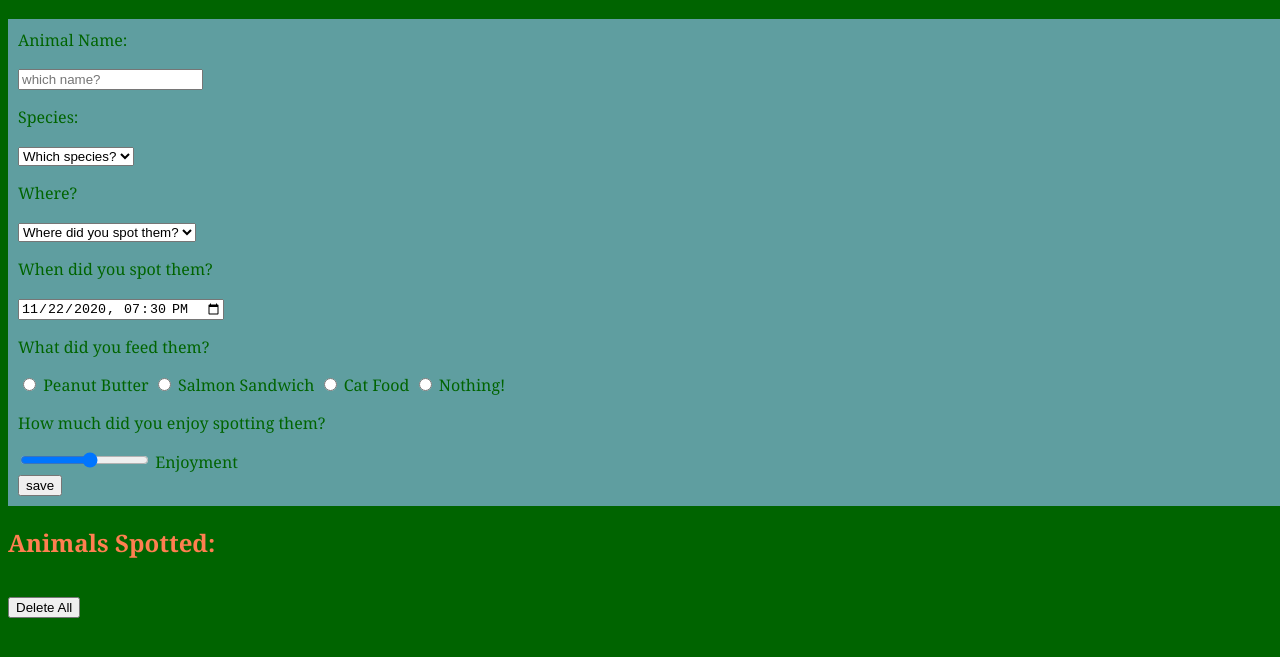
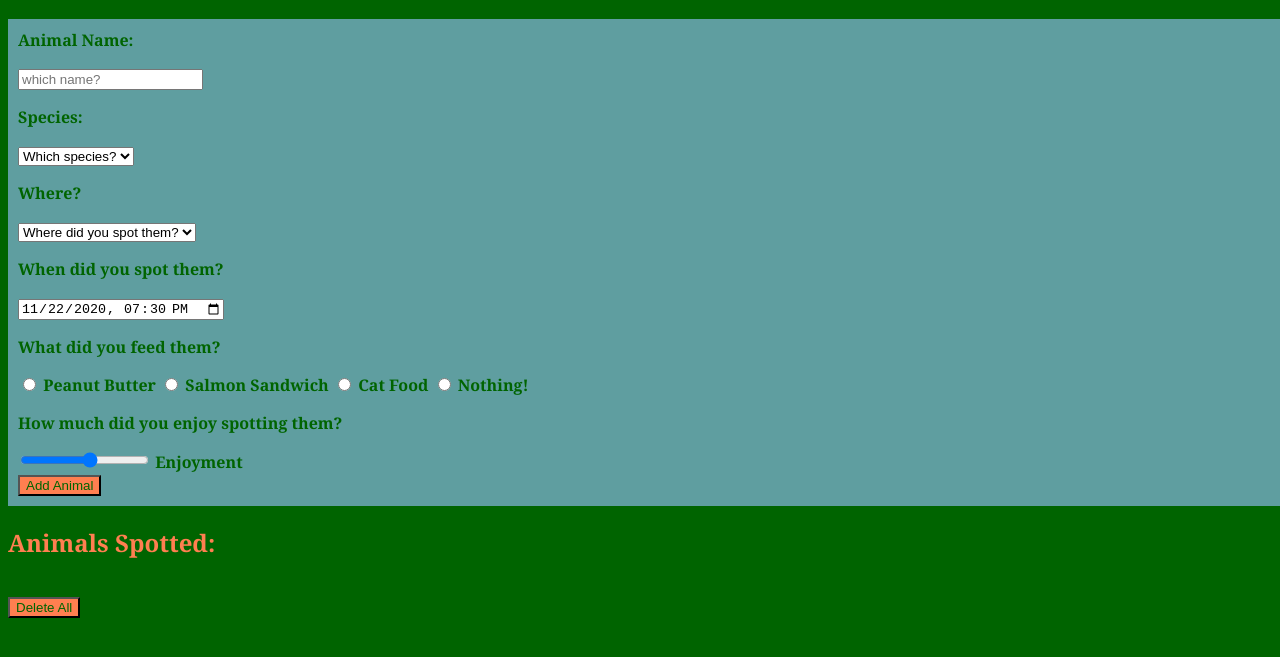
Before and after one commit to ruthierutho/scottish-wildlife-spotter, a plain HTML site: page index.html in a window 1280 px wide. Shown: the part 67-724 px from the top of the page. Drawn offline with Linux system fonts and the light colour scheme.

Commit message:
some css-ing

```diff
--- a/index.html
+++ b/index.html
@@ -72,7 +72,7 @@
               </div>
 
 
-        <input type="submit" value="save"/>
+        <input id="submit" type="submit" value="Add Animal"/>
         </div>
     </form>
 
--- a/style.css
+++ b/style.css
@@ -8,6 +8,17 @@ body {
     width: 100%;
     background-color: cadetblue;
     padding: 10px;
+    font-weight: bold;
+}
+
+#delete-all {
+    background-color: coral;
+    color: darkgreen;
+}
+
+#submit {
+    background-color: coral;
+    color: darkgreen;
 }
 
 .item-in-form {
```
